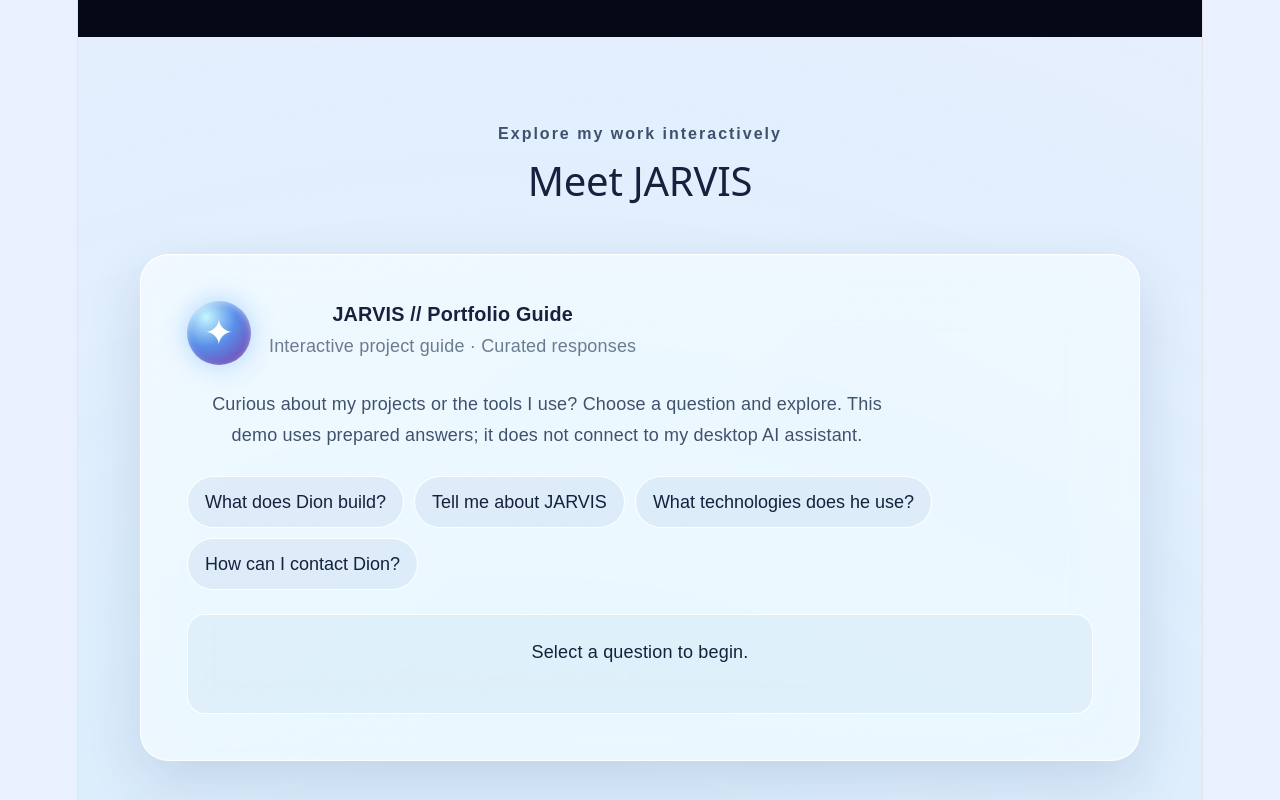
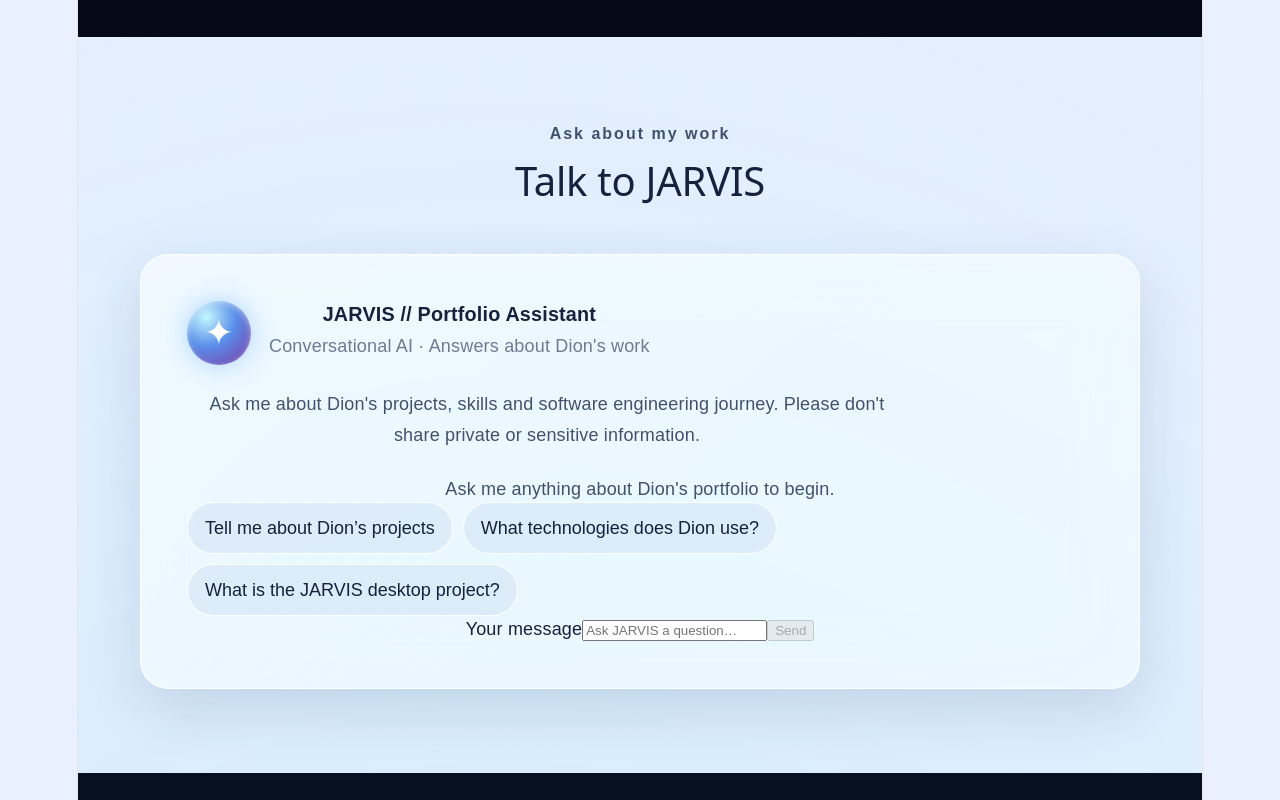
Before and after one commit to dionstacey03-dev/Dion-Portfolio-, a React (Vite) app: page / in a window 1280 px wide. Shown: the part 4000-4800 px from the top of the page. Built offline with nearby package versions, Linux system fonts and the light colour scheme.

Commit message:
Replace guided Q&A with real conversational chat interface

```diff
--- a/src/JarvisShowcase.jsx
+++ b/src/JarvisShowcase.jsx
@@ -1,25 +1,42 @@
 import { useState } from 'react'
 import './JarvisShowcase.css'
 
-const answers = [
-  { question: 'What does Dion build?', answer: 'Dion builds practical software projects across React, Python, and AI. His work includes a desktop voice assistant, student dashboards, and intelligent planning tools.' },
-  { question: 'Tell me about JARVIS', answer: 'JARVIS is Dion’s Python-based desktop assistant project. It explores voice commands, speech recognition, text-to-speech, local AI through Ollama, and useful desktop automations.' },
-  { question: 'What technologies does he use?', answer: 'His current toolkit includes Python, JavaScript, React, Vite, FastAPI, SQL, Git, GitHub, and Ollama. He is continually expanding these skills through projects.' },
-  { question: 'How can I contact Dion?', answer: 'Use the Contact section below to find Dion’s contact links. You can also explore his public work through the project links on this portfolio.' },
-]
+const suggestions = ['Tell me about Dion’s projects', 'What technologies does Dion use?', 'What is the JARVIS desktop project?']
 export default function JarvisShowcase() {
-  const [active, setActive] = useState(null)
-  return (
-    <section className="jarvisSection" id="jarvis" aria-labelledby="jarvisTitle">
-      <div className="sectionTitle"><p>Explore my work interactively</p><h2 id="jarvisTitle">Meet JARVIS</h2></div>
-      <div className="jarvisPanel">
-        <div className="jarvisIdentity"><span className="jarvisOrb" aria-hidden="true">✦</span><div><strong>JARVIS // Portfolio Guide</strong><p>Interactive project guide · Curated responses</p></div></div>
-        <p className="jarvisIntro">Curious about my projects or the tools I use? Choose a question and explore. This demo uses prepared answers; it does not connect to my desktop AI assistant.</p>
-        <div className="jarvisQuestions" aria-label="Questions for JARVIS">
-          {answers.map((item, index) => <button type="button" key={item.question} className={active === index ? 'jarvisQuestion selected' : 'jarvisQuestion'} onClick={() => setActive(index)} aria-pressed={active === index}>{item.question}</button>)}
-        </div>
-        <div className="jarvisAnswer" role="status" aria-live="polite">{active === null ? 'Select a question to begin.' : answers[active].answer}</div>
+  const [messages, setMessages] = useState([])
+  const [input, setInput] = useState('')
+  const [busy, setBusy] = useState(false)
+  const [error, setError] = useState('')
+  async function send(text) {
+    const question = text.trim()
+    if (!question || busy || question.length > 1000) return
+    const next = [...messages, { role: 'user', content: question }].slice(-12)
+    setMessages(next); setInput(''); setError(''); setBusy(true)
+    try {
+      const response = await fetch('/api/chat', { method:'POST', headers:{'Content-Type':'application/json'}, body:JSON.stringify({ messages: next }) })
+      const data = await response.json()
+      if (!response.ok) throw new Error(data.error || 'Unable to reach JARVIS.')
+      setMessages(current => [...current, { role:'assistant', content:data.answer }])
+    } catch (e) { setError(e.message || 'Unable to reach JARVIS.') }
+    finally { setBusy(false) }
+  }
+  return <section className="jarvisSection" id="jarvis" aria-labelledby="jarvisTitle">
+    <div className="sectionTitle"><p>Ask about my work</p><h2 id="jarvisTitle">Talk to JARVIS</h2></div>
+    <div className="jarvisPanel">
+      <div className="jarvisIdentity"><span className="jarvisOrb" aria-hidden="true">✦</span><div><strong>JARVIS // Portfolio Assistant</strong><p>Conversational AI · Answers about Dion's work</p></div></div>
+      <p className="jarvisIntro">Ask me about Dion's projects, skills and software engineering journey. Please don't share private or sensitive information.</p>
+      <div className="jarvisConversation" aria-live="polite" aria-label="Conversation">
+        {messages.length === 0 && <p>Ask me anything about Dion's portfolio to begin.</p>}
+        {messages.map((m,i)=><div className={m.role === 'user' ? 'jarvisBubble user' : 'jarvisBubble assistant'} key={i}><strong>{m.role === 'user' ? 'You' : 'JARVIS'}</strong><p>{m.content}</p></div>)}
+        {busy && <p role="status">JARVIS is thinking…</p>}
       </div>
-    </section>
-  )
+      {messages.length === 0 && <div className="jarvisQuestions">{suggestions.map(s=><button type="button" className="jarvisQuestion" key={s} onClick={()=>send(s)}>{s}</button>)}</div>}
+      <form className="jarvisForm" onSubmit={e=>{e.preventDefault();send(input)}}>
+        <label htmlFor="jarvisInput" className="jarvisLabel">Your message</label>
+        <input id="jarvisInput" value={input} maxLength={1000} disabled={busy} onChange={e=>setInput(e.target.value)} placeholder="Ask JARVIS a question…" autoComplete="off" />
+        <button type="submit" disabled={busy || !input.trim()}>Send</button>
+      </form>
+      {error && <p className="jarvisError" role="alert">{error}</p>}
+    </div>
+  </section>
 }
```
